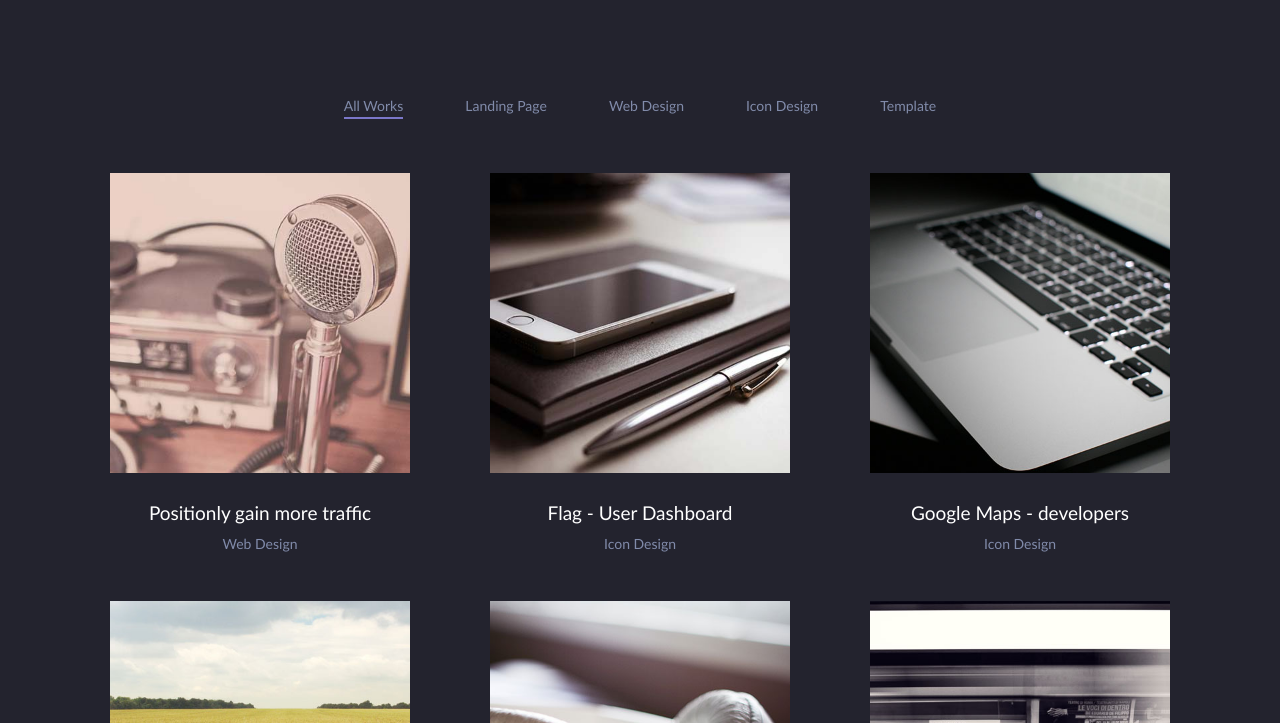
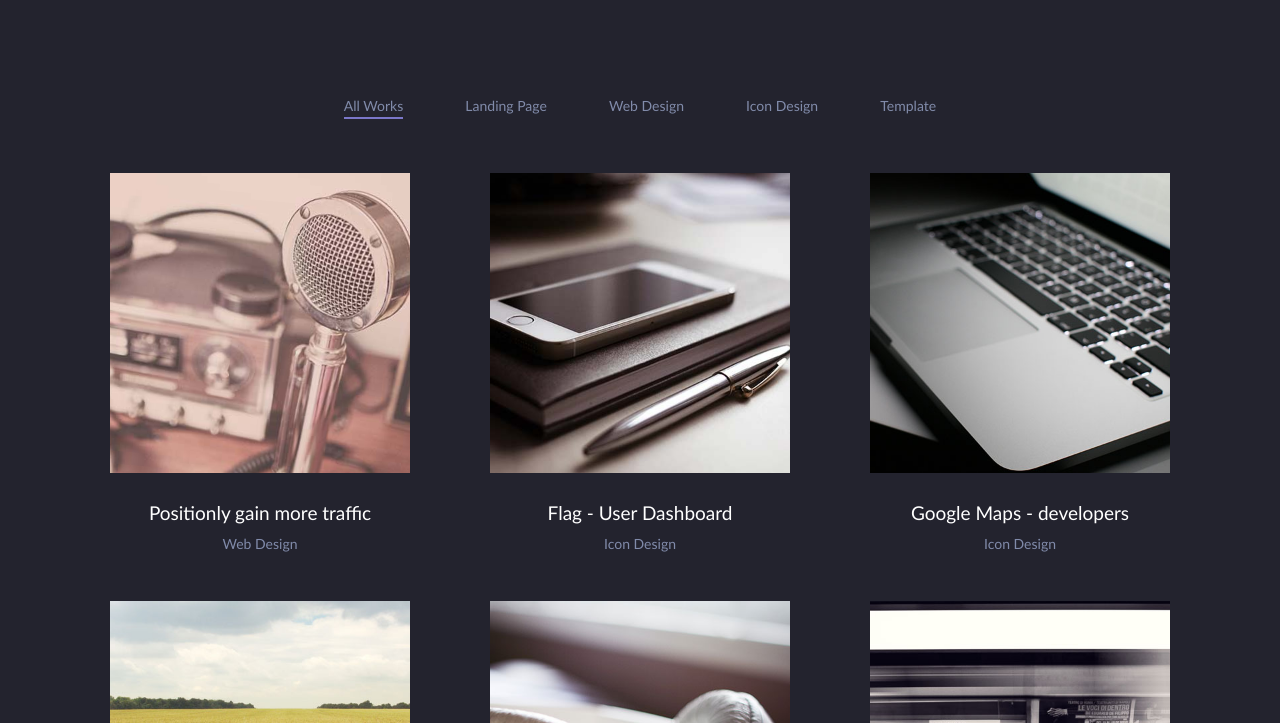
Before and after one commit to GlebDev/site, a plain HTML site: page index.html in a window 1280 px wide. In both pictures the pointer is over the picture 260 px from the left and 2646 px from the top of the page. Shown: the part 2323-3046 px from the top of the page. Drawn offline with Linux system fonts and the light colour scheme.

Commit message:
second commit

```diff
--- a/index.html
+++ b/index.html
@@ -73,8 +73,8 @@ Lately, I often create templates for WordPress. The portfolio is the presentatio
                     <a href="#" class="filter-link">Icon Design</a>
                     <a href="#" class="filter-link">Template</a>
                </nav>
-            </div>
-            <section  class="container work-pictures">
+
+            <section  class="work-pictures">
                <div class="work-item col-md-4">
                   <figure class="image-conteiner">
                     <img src="images/work/web-one.jpg" alt="">
@@ -120,6 +120,7 @@ Lately, I often create templates for WordPress. The portfolio is the presentatio
                 </div>
             </section>
             <a href="#" class="button main rounded">See My Work</a>
+            </div>
         </section>
         <section class="page-photography section light-section ">
            <div class="container">
--- a/style.css
+++ b/style.css
@@ -195,7 +195,7 @@ body{
     cursor: pointer;
     padding: 0 !important;
 }
-.page-work .work-item figure img:hover{
+.page-work .work-pictures .work-item figure img:hover{
     transform: rotate(5deg) scale(1.2);
 }
 .work-pictures .work-item figure img:hover{
```
